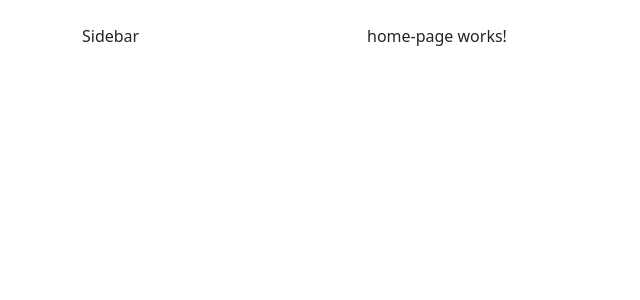
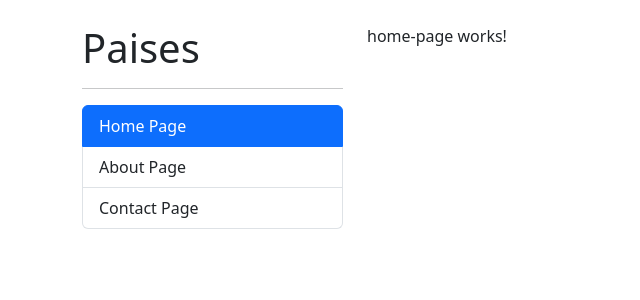
Before and after one commit to AlejandroJrVillanueva/angular-country-app, an Angular app: page / in a window 1280 px wide. Before the commit this address led to /home. Shown: the top 300 px of the page, without its empty margins (0-640 px from the left). Built offline with nearby package versions, Linux system fonts and the light colour scheme.

Commit message:
add contact-page component, add routerLink & routerLinkOptions

```diff
--- a/src/app/app.component.html
+++ b/src/app/app.component.html
@@ -2,7 +2,7 @@
 
   <div class="col-3">
     <!-- Sidebar -->
-    Sidebar
+    <shared-sidebar></shared-sidebar>
   </div>
 
   <div class="col">
--- /dev/null
+++ b/src/app/shared/components/sidebar/sidebar.component.html
@@ -0,0 +1,23 @@
+<h1>Paises</h1>
+<hr>
+
+<ul class="list-group">
+  <li routerLink=""
+    [routerLinkActiveOptions]="{ exact : true}"
+    routerLinkActive="active"
+    class="list-group-item">
+    Home Page
+  </li>
+
+  <li routerLink="about"
+    routerLinkActive="active"
+    class="list-group-item">
+    About Page
+  </li>
+
+  <li routerLink="contact"
+    routerLinkActive="active"
+    class="list-group-item">
+    Contact Page
+  </li>
+</ul>
--- /dev/null
+++ b/src/app/shared/components/sidebar/sidebar.component.ts
@@ -0,0 +1,11 @@
+import { Component } from '@angular/core';
+
+@Component({
+  selector: 'shared-sidebar',
+  templateUrl: './sidebar.component.html',
+  styles: [
+  ]
+})
+export class SidebarComponent {
+
+}
--- /dev/null
+++ b/src/app/shared/pages/contact-page/contact-page.component.html
@@ -0,0 +1 @@
+<p>contact-page works!</p>
--- /dev/null
+++ b/src/app/shared/pages/contact-page/contact-page.component.ts
@@ -0,0 +1,11 @@
+import { Component } from '@angular/core';
+
+@Component({
+  selector: 'shared-contact-page',
+  templateUrl: './contact-page.component.html',
+  styles: [
+  ]
+})
+export class ContactPageComponent {
+
+}
```
Also changed, not shown: src/app/app-routing.module.ts (+9 -3 lines), src/app/shared/shared.module.ts (+9 -1 lines).
